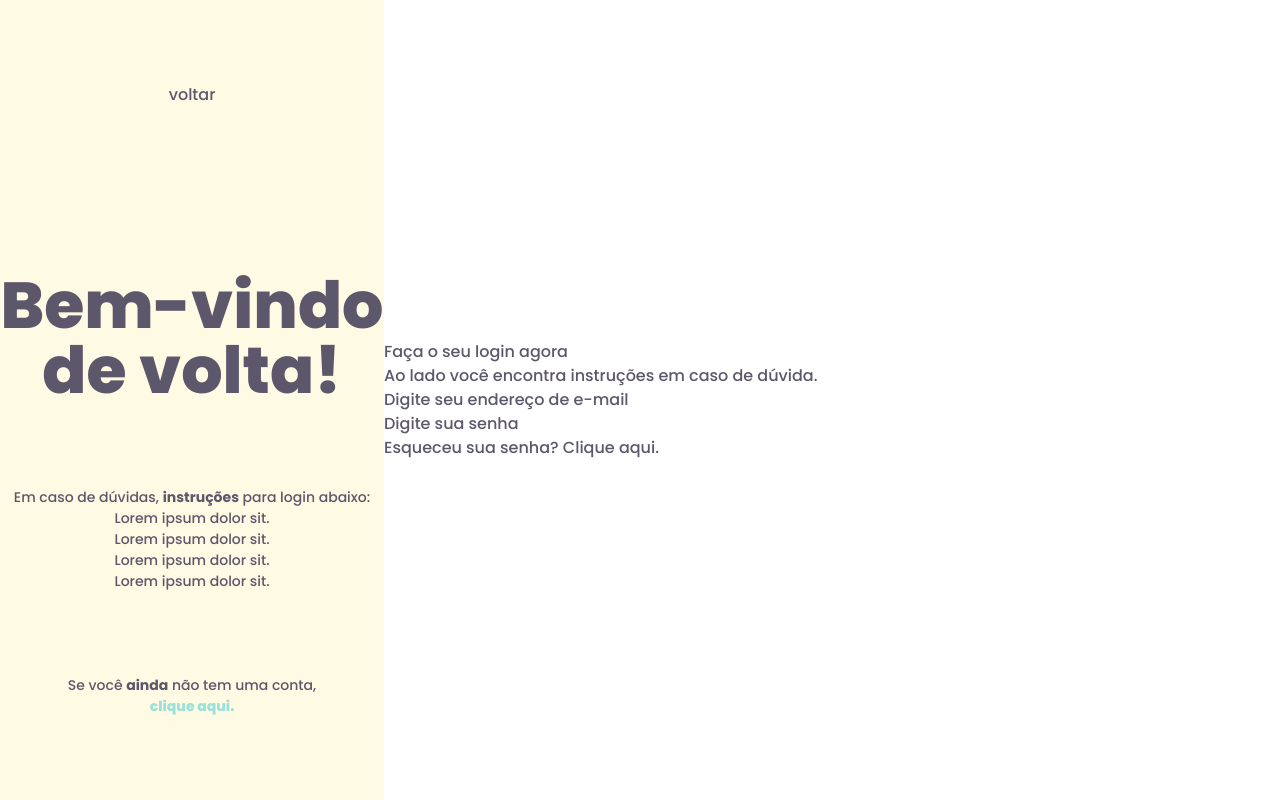
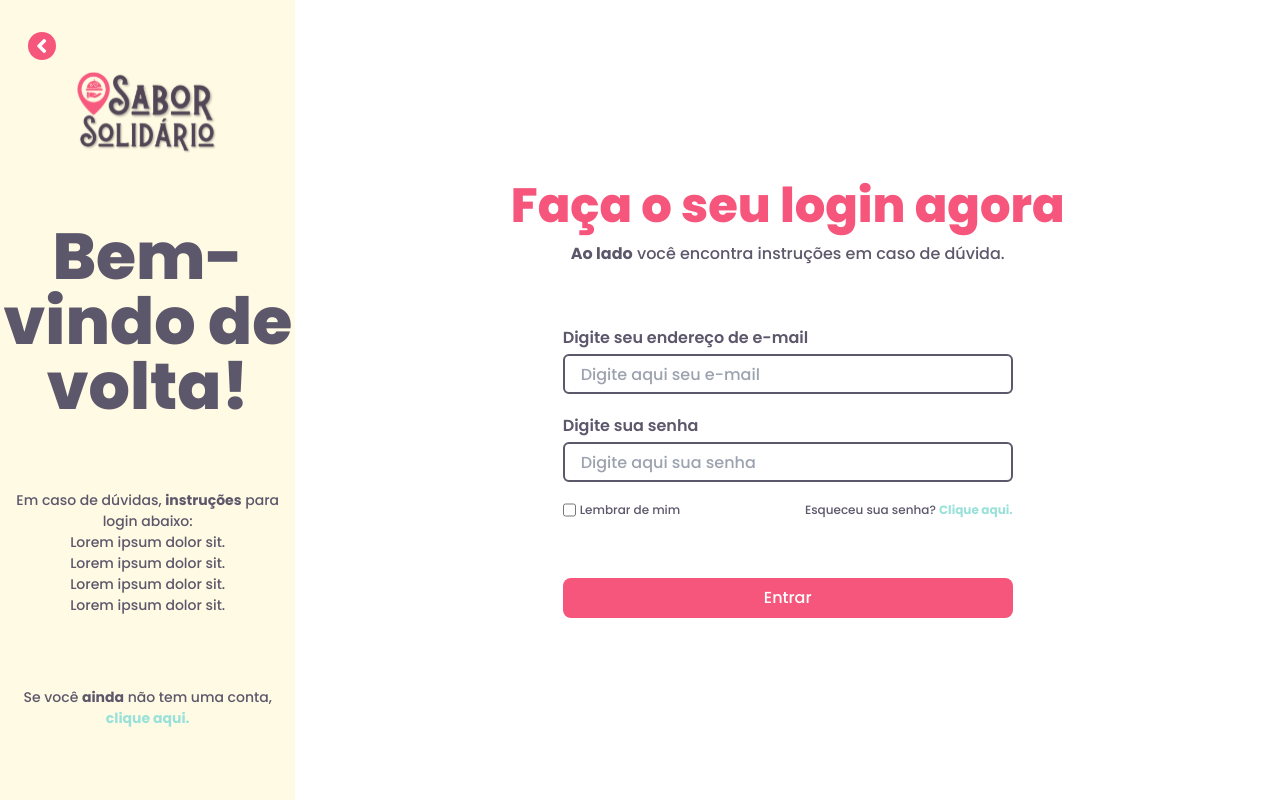
Before and after one commit to Guga-Santos/sabor_solidario_Front, a Next.js app: page /login in a window 1280 px wide. Built offline with nearby package versions, Linux system fonts and the light colour scheme.

Commit message:
Captura de dados do Input, ok

```diff
--- a/src/app/login/page.jsx
+++ b/src/app/login/page.jsx
@@ -1,14 +1,33 @@
-import React from "react";
-// import logo from '../../assets/logo svg.svg'
+'use client'
+
+import React, { useState } from "react";
+import Image from "next/image";
+import logo from '../../assets/login-login-teste.svg'
+import voltar from '../../assets/botao-voltar.svg'
 
 export default function Login() {
+
+        // criação de variavel (vazias ('')), para receber os valores do input digitado pelo user
+        const [email, setEmail] = useState('')
+        const [password, setPassword] = useState('')
+
+        // função para fazer o envio do formulario
+        const handleSubmit = (event) => {
+            event.preventDefault();
+            // esse evento ^, previne que o form seja enviado, anulando o carregamento da pagina, logo, conseguimos monitorar os dados que são passados pelo formulario
+
+            console.log(email, password)
+            console.log("envio")
+        }
+
+
         return <div className="flex w-[100vw] h-[100vh]">
+            <div className="flex flex-col w-[30%] justify-evenly items-center bg-second-yellow text-center">
 
-        <div className="flex flex-col w-[30%] justify-evenly items-center bg-second-yellow text-center">
-            <div><button> voltar </button></div>
+                <div className="absolute left-7 top-8 w-7"><a><Image src={voltar} /></a></div>
 
                 <div>
-                {/* <Image className="w-[106px]" src={logo} alt="Logo"/> */}
+                    <Image className="w-[150px]" src={logo} alt="Logo" />
                 </div>
 
                 <div className="font-extrabold text-[65px] leading-[1]"> Bem-vindo de volta!</div>
@@ -23,29 +42,48 @@ export default function Login() {
 
                 <div className="text-[14px]">
                     <p>Se você <span className="font-bold">ainda</span> não tem uma conta,</p>
-                <p className="text-second-green font-extrabold"><a>clique aqui.</a></p>
+                    <p className="text-second-green font-bold hover:underline"><a href="#">clique aqui.</a></p>
                 </div>
 
             </div>
 
-
-
-        <div className="flex flex-col justify-center">
-            <div>Faça o seu login agora</div>
-            <div>Ao lado você encontra instruções em caso de dúvida.</div>
-
-            <div>
-                <label> Digite seu endereço de e-mail </label>
-                {/* <input type="email" placeholder="Digite aqui seu e-mail"> </input> */}
+            <div className="flex flex-col justify-center items-center w-[100vw] h-[100vh] gap-5">
+                <div className="flex flex-col gap-3 items-center mb-10">
+                    <div className="font-extrabold text-second-pink text-5xl">Faça o seu login agora</div>
+                    <div> <span className="font-bold">Ao lado</span>  você encontra instruções em caso de dúvida.</div>
                 </div>
 
-            <div>
-                <label> Digite sua senha </label>
-                {/* <input type="email" placeholder="Digite aqui sua senha"> </input> */}
-                <p> Esqueceu sua senha? <a>Clique aqui.</a></p>
+                <form onSubmit={handleSubmit} className="flex flex-col items-center gap-5">
+                    <div className="flex flex-col w-[450px]  gap-1">
+                        {/* se atentar a fazer ainda : Colocar a lógica do asteristico vermelho de obrigatoriedade */}
+                        <label className="font-semibold"> Digite seu endereço de e-mail </label>
+
+                        {/* pegar o valor sempre atualizado, pegando os dados digitados do user através da função onChange(ato do usuario digitar)*/}
+                        <input onChange={(e) => setEmail(e.target.value)}
+                        className="flex h-10 border-solid border-2 border-text-bro rounded-md outline-none p-4 focus:border-second-pink"
+                        type="email"
+                        placeholder="Digite aqui seu e-mail" />
                     </div>
 
-            <button></button>
+                    <div className="flex flex-col w-[450px] gap-1">
+                        {/* se atentar a fazer ainda : Colocar a lógica do asteristico vermelho de obrigatoriedade */}
+                        <label className="font-semibold"> Digite sua senha </label>
+
+                        {/* o evento pega o valor sempre atualizado. Pegando os dados digitados do user através da função onChange(ato do usuario digitar)*/}
+                        <input onChange={(e) => setPassword(e.target.value)}
+                        className="flex h-10 border-solid border-2 border-text-bro rounded-md outline-none p-4 focus:border-second-pink"
+                        type="password"
+                        placeholder="Digite aqui sua senha" />
+                    </div>
+
+                    <div className="flex justify-between text-xs w-[450px] mb-10">
+                        <label className="flex gap-1"><input type="checkbox" /> Lembrar de mim</label>
+                        <p> Esqueceu sua senha? <a href="#"><span className="font-bold text-second-green hover:underline">Clique aqui.</span></a></p>
+                    </div>
+
+                    <button className="w-[450px] bg-second-pink text-white h-10 rounded-lg transition hover:opacity-85">Entrar</button>
+                </form>
+
             </div>
 
         </div>
```
Also changed, not shown: src/assets/botao-voltar.svg (added), src/assets/login-login-teste.svg (added). Lines whose indentation alone changed are shown as unchanged.
